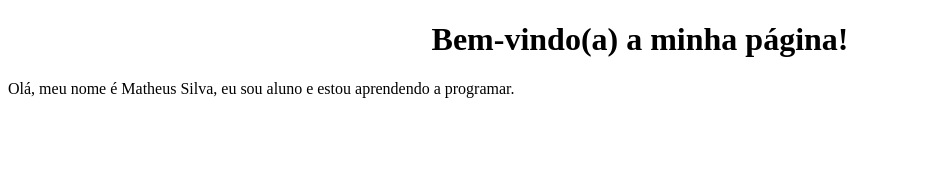
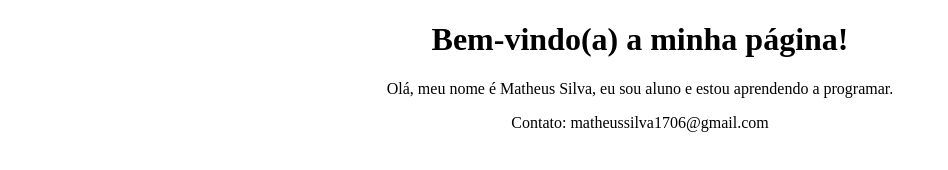
Before and after one commit to Matheusssantos1706/matheusssantos.github.io, a plain HTML site: page index.html in a window 1280 px wide. Shown: the whole page, without its empty margins (0-948 px from the left). Drawn offline with Linux system fonts and the light colour scheme.

Commit message:
contato adicionado

```diff
--- a/index.html
+++ b/index.html
@@ -11,7 +11,10 @@
 
 	<h1 style="text-align: center;">Bem-vindo(a) a minha página!</h1>
 
-	<p>Olá, meu nome é Matheus Silva, eu sou aluno e estou aprendendo a programar.</p>
+	<p style="text-align:center;">Olá, meu nome é Matheus Silva, eu sou aluno e estou aprendendo a programar.</p>
+
+	<p style="text-align:center;">Contato: matheussilva1706@gmail.com</p>
+
 
 </body>
 </html>
```
Also changed, not shown: 1 other file.
